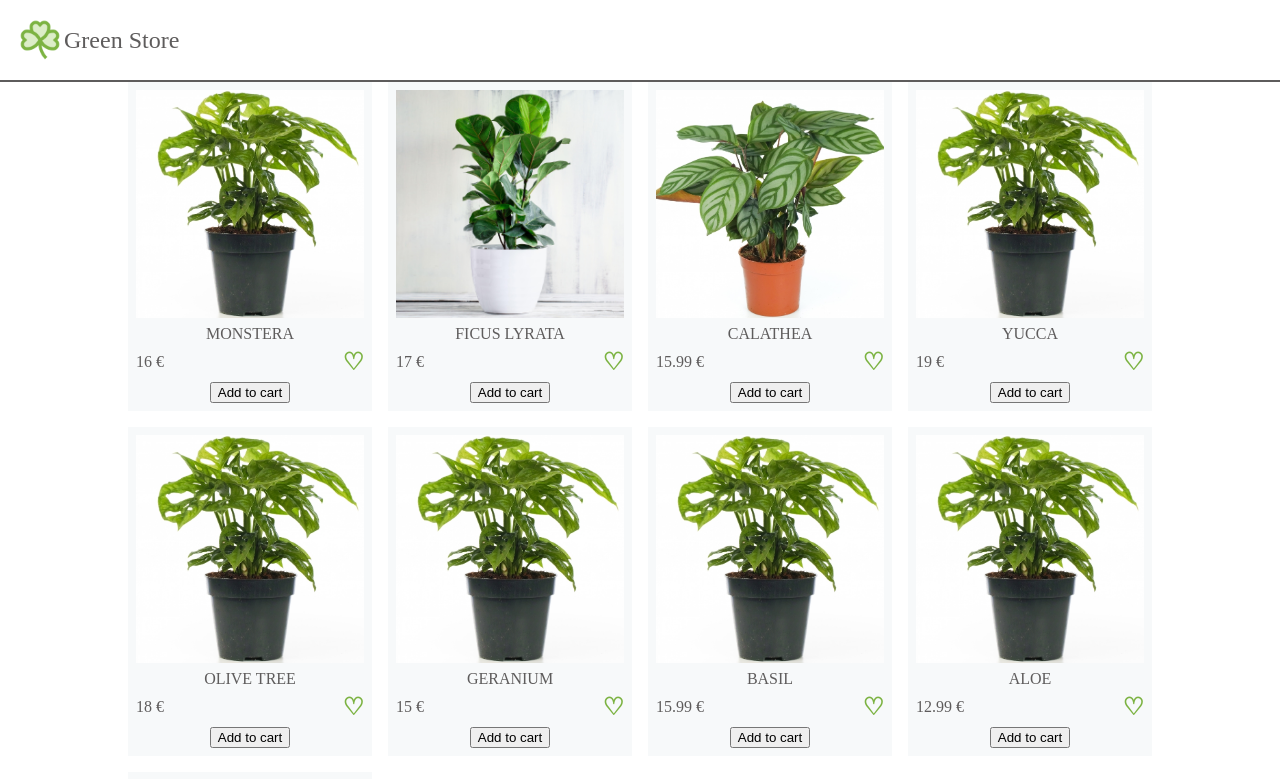
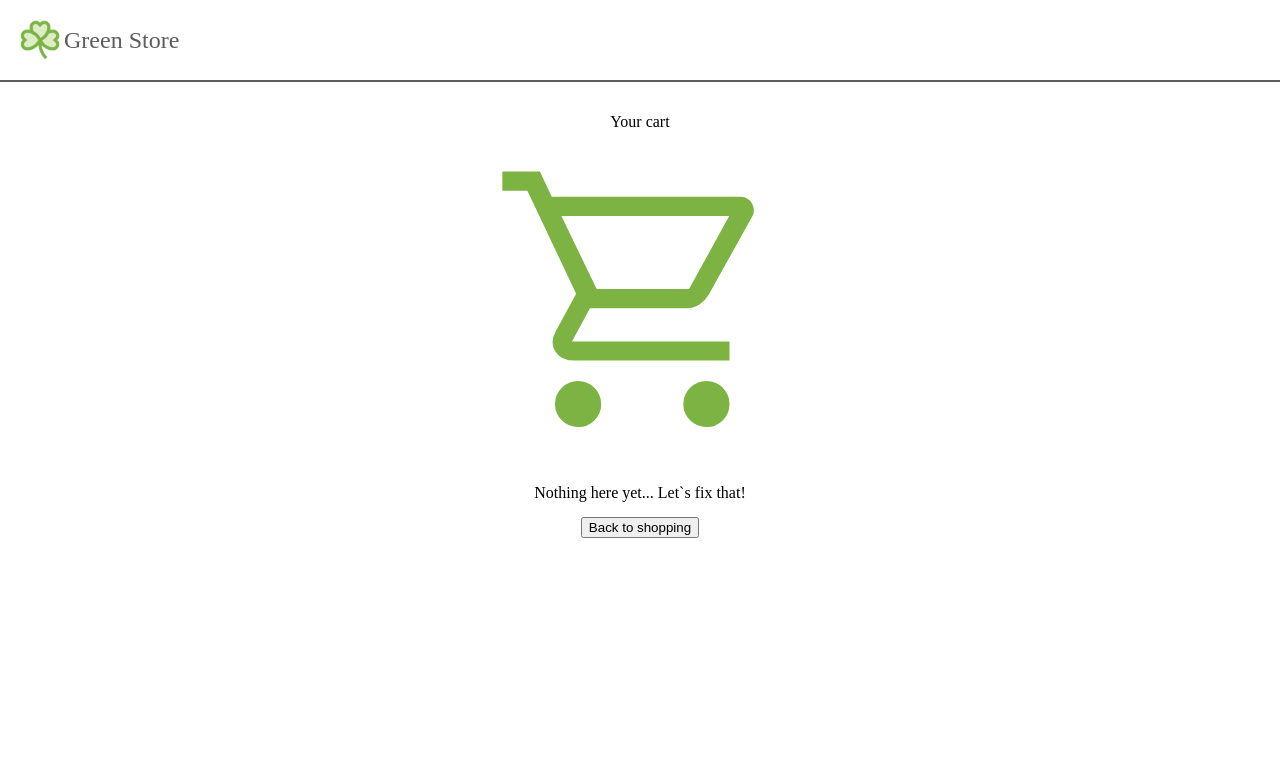
Before and after one commit to Dev-Olena/green-store-react, a React (Create React App) app: page / in a window 1280 px wide. Shown: the top 779 px of the page. Built offline with nearby package versions, Linux system fonts and the light colour scheme.

Commit message:
emty cart done

```diff
--- a/src/App.js
+++ b/src/App.js
@@ -18,7 +18,7 @@ function App() {
     <div className='app-container'>
       <Header />
       <CartContext.Provider value={[cart, setCart]}>
-        <HomePage />
+        {/* <HomePage /> */}
         <CartPage />
       </CartContext.Provider>
     </div>
--- a/src/components/CartList/index.js
+++ b/src/components/CartList/index.js
@@ -11,9 +11,11 @@ const CartList = () => {
 
     return (
         <section>
+            <button onClick={() => setCart([])}>Clear cart</button>
             {cart.map((item) => {return <p key={item.id}> {`${item.name} ${item.price} € Quantity: ${item.quantity}`}</p>})}
             <p>Total: {totalPrice} €</p>
-            <button onClick={() => setCart([])}>Clear cart</button>
+            <button>Checkout</button>
+
         </section>
     )
 }
--- a/src/pages/CartPage/CartPage.module.css
+++ b/src/pages/CartPage/CartPage.module.css
@@ -0,0 +1,21 @@
+.cart-container{
+    width: 80%;
+    margin: 0 auto;
+    padding: 2rem 0;
+    display: flex;
+    flex-direction: column;
+    align-items: center;
+    gap: 1rem;
+}
+
+.empty-cart {
+    width: 100%;
+    display: flex;
+    flex-direction: column;
+    align-items: center;
+    gap: 2rem;
+}
+
+.cart-icon {
+    width: 30%;
+}
--- a/src/pages/CartPage/index.js
+++ b/src/pages/CartPage/index.js
@@ -1,17 +1,22 @@
-import React from "react";
+import React, {useContext} from "react";
+import CartContext from "../../contexts/CartContexts";
 import CartList from "../../components/CartList";
+import styles from "./CartPage.module.css";
 
 const CartPage = () => {
+ const [cart, setCart] = useContext(CartContext);
+ const cartIcon = '/assets/shopping_cart_100.svg';
  return (
-    <main>
+    <main className={styles['cart-container']}>
         <h2>Your cart</h2>
-        <CartList />
-        <div>
-            <button>Back to shopping</button>
-            <button>Checkout</button>
-        </div>
-
-
+        {cart.lenght > 0 ?
+            <CartList /> :
+            <section className={styles['empty-cart']}>
+                <img src={cartIcon} className={styles['cart-icon']}/>
+                <p>Nothing here yet... Let`s fix that!</p>
+            </section>
+        }
+        <button>Back to shopping</button>
     </main>
 
  )
--- a/src/style.css
+++ b/src/style.css
@@ -1,3 +1,7 @@
 .app-container {
     width: 100vw;
+    min-height: 100vh;
+    display: flex;
+    flex-direction: column;
+    /* justify-content: space-between; */
 }
```
Also changed, not shown: public/assets/shopping_cart_100.svg (added).
